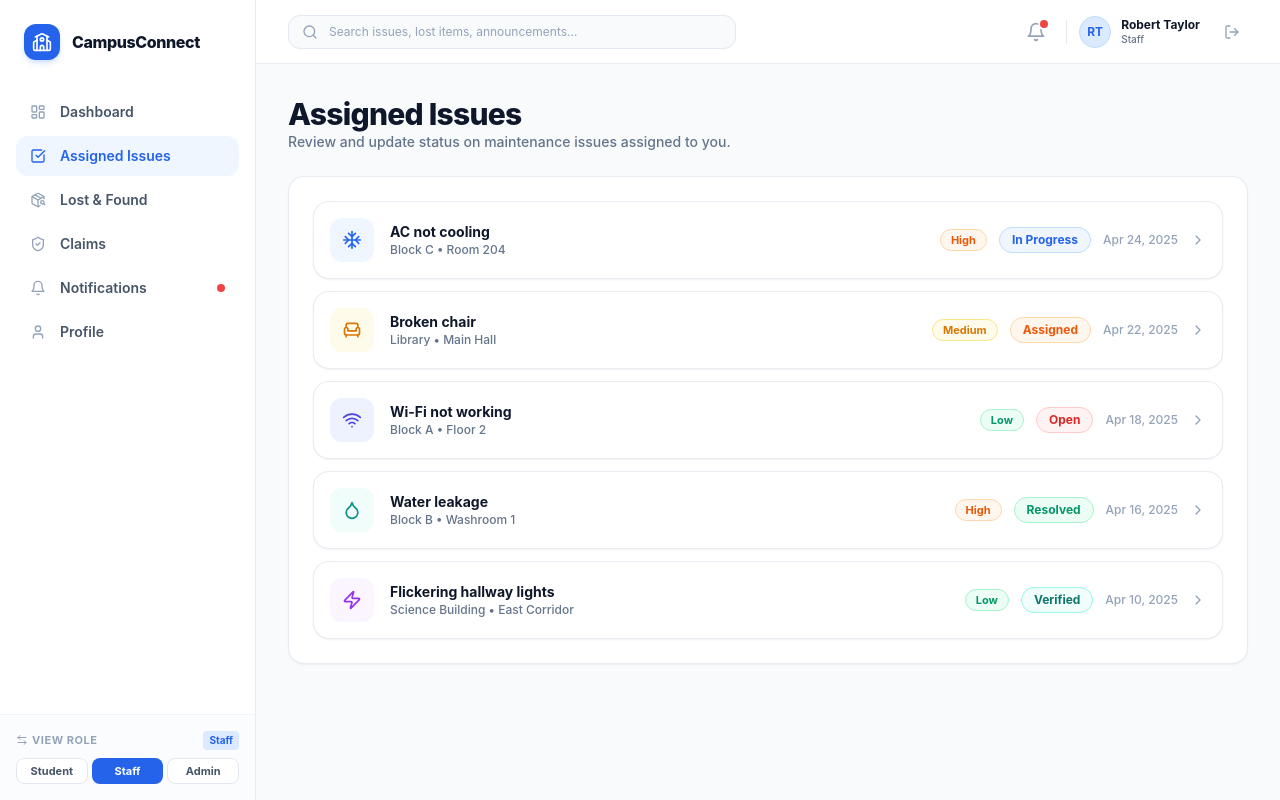
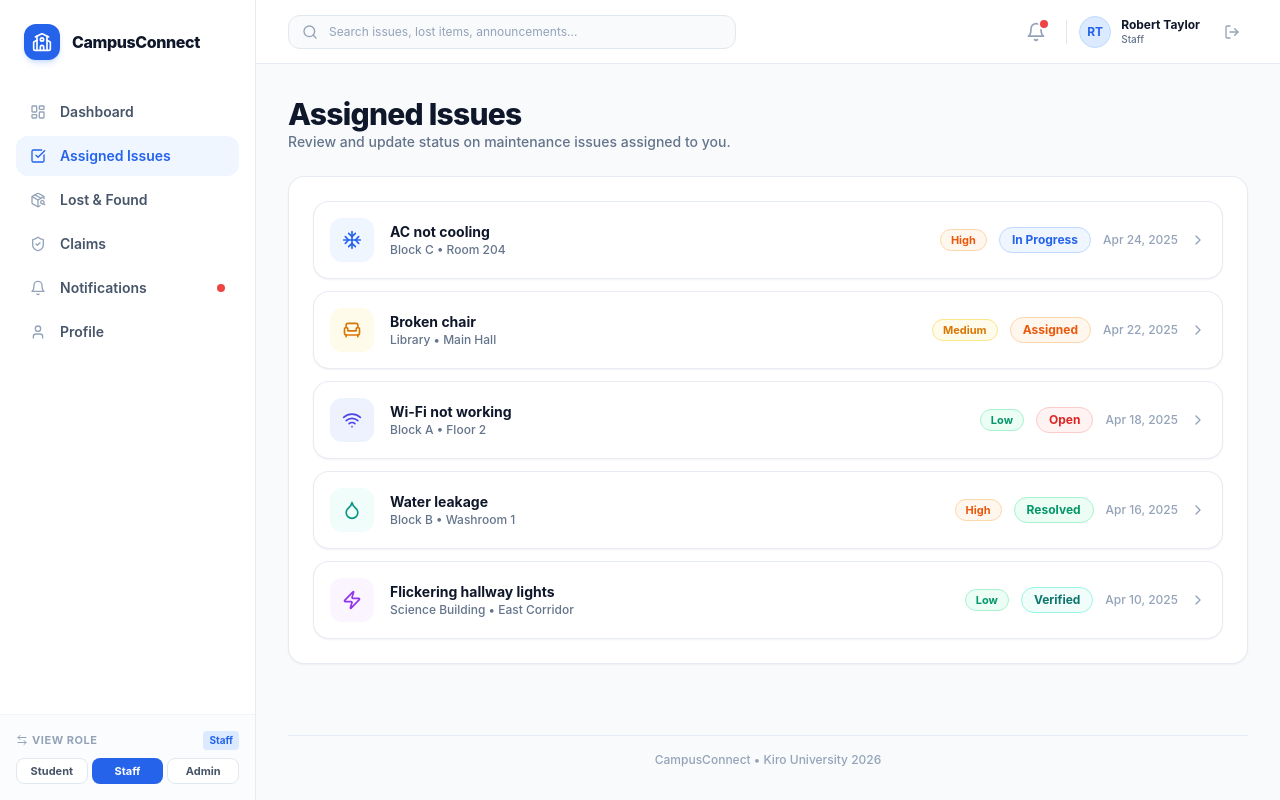
Before and after one commit to cvardhan501/CampusConnect-Kiro, a Next.js app: page /staff/issues in a window 1280 px wide. Built offline with nearby package versions, Linux system fonts and the light colour scheme; no server answers.

Commit message:
chore: update CampusConnect branding

```diff
--- a/components/layout/AppShell.tsx
+++ b/components/layout/AppShell.tsx
@@ -54,8 +54,11 @@ export const AppShell: React.FC<AppShellProps> = ({ children, initialRole = 'stu
         <Header user={currentUser} />
 
         {/* Workspace Area */}
-        <main className="flex-1 p-4 md:p-8 max-w-7xl w-full mx-auto pb-20 md:pb-8">
-          {children}
+        <main className="flex-1 p-4 md:p-8 max-w-7xl w-full mx-auto pb-20 md:pb-8 flex flex-col justify-between">
+          <div>{children}</div>
+          <footer className="mt-8 pt-4 border-t border-slate-200/80 text-center text-xs text-slate-400 font-medium">
+            CampusConnect • Kiro University 2026
+          </footer>
         </main>
       </div>
 
```
